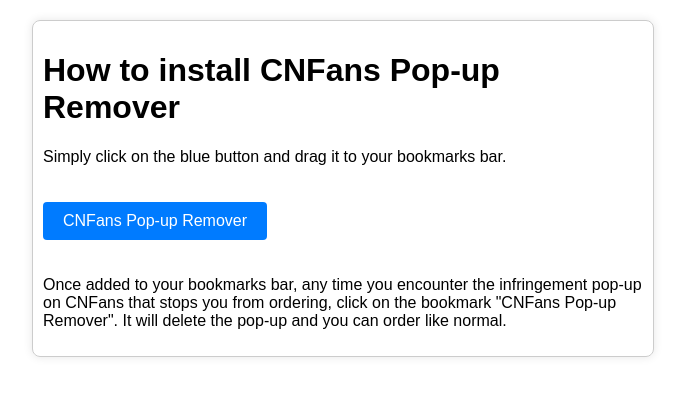
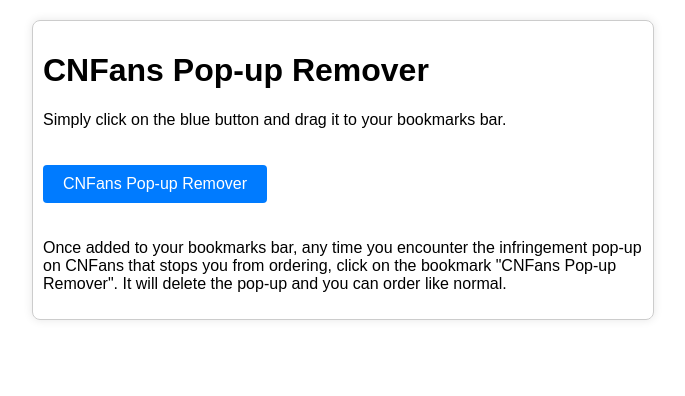
Before and after one commit to BSRFD/CNFansUnblocker, a plain HTML site: page index.html in a window 1280 px wide. Shown: the whole page, without its empty margins (297-982 px from the left). Drawn offline with Linux system fonts and the light colour scheme.

Commit message:
Update index.html

```diff
--- a/index.html
+++ b/index.html
@@ -29,7 +29,7 @@
     </style>
 </head>
 <body>
-    <h1>How to install CNFans Pop-up Remover</h1>
+    <h1>CNFans Pop-up Remover</h1>
     <p>Simply click on the blue button and drag it to your bookmarks bar.</p>
     <a href="javascript:(function() { var modal = document.getElementById('keywords-modal'); if (modal) { modal.parentNode.removeChild(modal); } else { alert('Element not found!'); } })();" class="bookmarklet">CNFans Pop-up Remover</a>
     <p>Once added to your bookmarks bar, any time you encounter the infringement pop-up on CNFans that stops you from ordering, click on the bookmark "CNFans Pop-up Remover". It will delete the pop-up and you can order like normal.</p>
```
